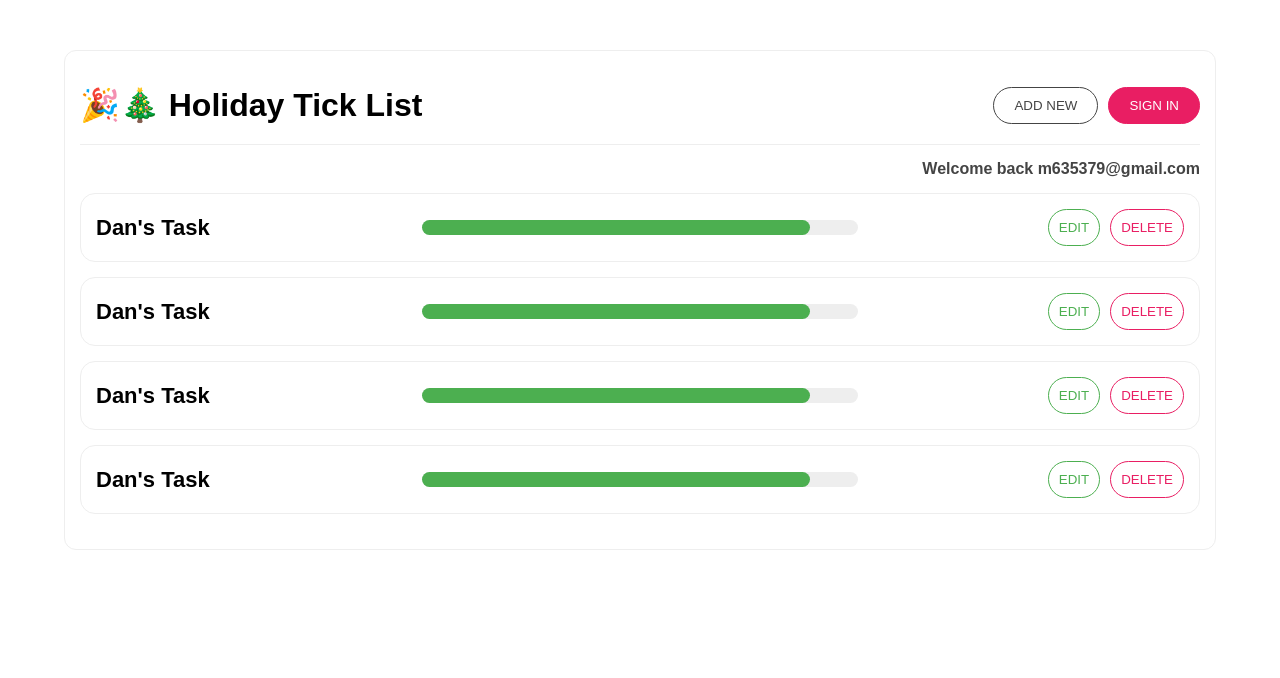
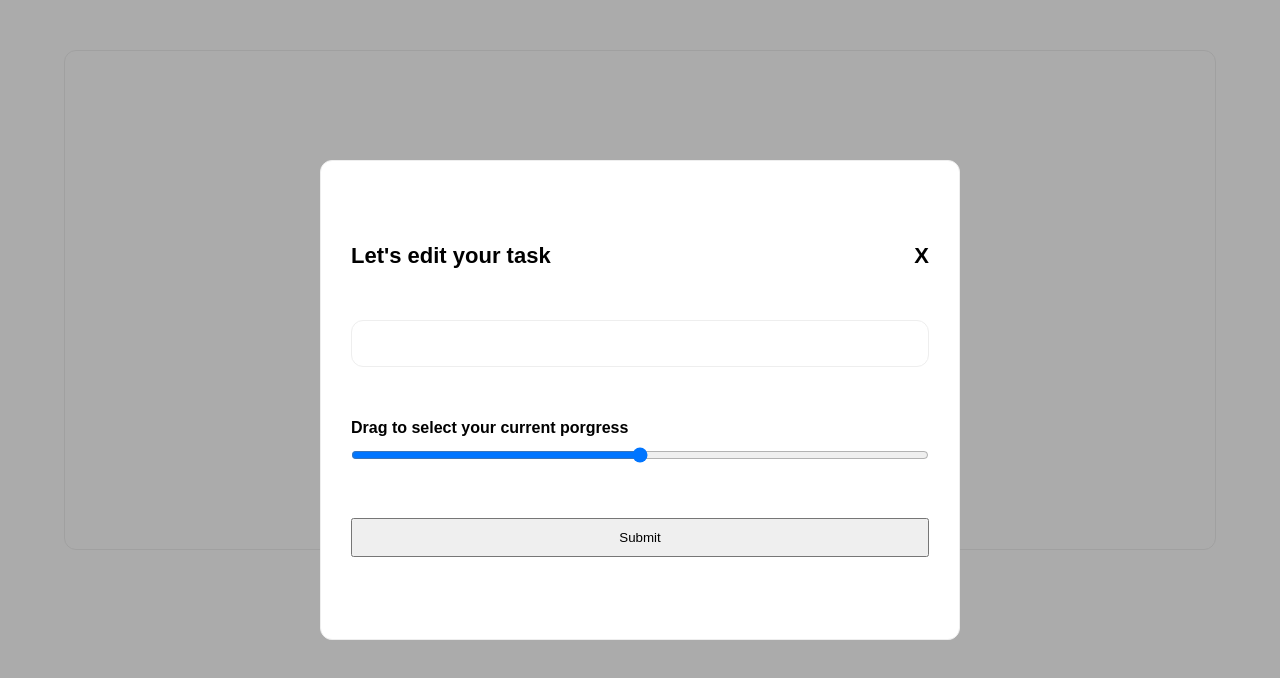
Before and after one commit to mohamedCleanCode/Todo-V3-Reactjs, a React (Create React App) app: page / in a window 1280 px wide. Shown: the top 678 px of the page. Built offline with nearby package versions, Linux system fonts and the light colour scheme.

Commit message:
add some styles

```diff
--- a/src/App.js
+++ b/src/App.js
@@ -1,11 +1,11 @@
-import Header from "./components/Header/Header";
-import Todos from "./components/Todos/Todos";
+import EditTask from "./components/EditTask/EditTask";
 
 function App() {
   return (
     <div className="app">
-      <Header />
-      <Todos />
+      {/* <Header />
+      <Todos /> */}
+      <EditTask />
     </div>
   );
 }
--- /dev/null
+++ b/src/components/EditTask/EditTask.jsx
@@ -0,0 +1,33 @@
+import React from "react";
+
+const EditTask = () => {
+  return (
+    <div className="edit-task">
+      <div className="overlay"></div>
+      <div className="edit-task-container">
+        <div className="heade">
+          <p>Let's edit your task</p>
+          <div className="close-button">X</div>
+        </div>
+        <div>
+          <input className="task-input" type="text" />
+        </div>
+        <div className="task-range">
+          <label>Drag to select your current porgress</label>
+          <br />
+          <input
+            type="range"
+            name="range"
+            id="rang"
+            min={0}
+            max={100}
+            value={50}
+          />
+        </div>
+        <button>Submit</button>
+      </div>
+    </div>
+  );
+};
+
+export default EditTask;
--- a/src/components/TodoItem/TodoItem.jsx
+++ b/src/components/TodoItem/TodoItem.jsx
@@ -1,6 +1,9 @@
 import React from "react";
 
 export const TodoItem = ({ title }) => {
+  const onClickEdit = () => {
+    console.log("edit");
+  };
   return (
     <div className="todo-item">
       <div className="title">Dan's Task</div>
@@ -8,7 +11,9 @@ export const TodoItem = ({ title }) => {
         <div className="inside-progress"></div>
       </div>
       <div className="todo-item-controls">
-        <button className="edit">Edit</button>
+        <button className="edit" onClick={onClickEdit}>
+          Edit
+        </button>
         <button className="delete">Delete</button>
       </div>
     </div>
--- a/src/index.css
+++ b/src/index.css
@@ -138,3 +138,63 @@ body {
   background-color: var(--rose);
   color: var(--white);
 }
+.edit-task {
+  position: absolute;
+  width: 100%;
+  height: 100vh;
+  left: 0;
+  top: 0;
+}
+.edit-task .overlay {
+  position: absolute;
+  width: 100%;
+  height: 100%;
+  background-color: #00000054;
+}
+.edit-task-container {
+  position: absolute;
+  background-color: var(--white);
+  width: 50%;
+  height: 60%;
+  left: 50%;
+  top: 50%;
+  transform: translate(-50%, -50%);
+  padding: 30px;
+  border-radius: 12px;
+  border: 1px solid #eee;
+  display: flex;
+  flex-direction: column;
+  justify-content: space-evenly;
+}
+.edit-task-container .heade {
+  display: flex;
+  justify-content: space-between;
+  align-items: center;
+  font-weight: bold;
+  font-size: 22px;
+}
+.edit-task-container .heade .close-button {
+  cursor: pointer;
+}
+.edit-task-container .task-input {
+  width: 100%;
+  padding: 15px;
+  border: 1px solid #eee;
+  border-radius: 12px;
+}
+.edit-task-container .task-range label {
+  font-weight: bold;
+}
+.edit-task-container .task-range input {
+  width: 100%;
+  margin-top: 10px;
+}
+.edit-task-container button {
+  width: 100%;
+  padding: 10px;
+  cursor: pointer;
+}
+.edit-task-container button.disabled {
+  opacity: 0.4;
+  pointer-events: none;
+}
```
